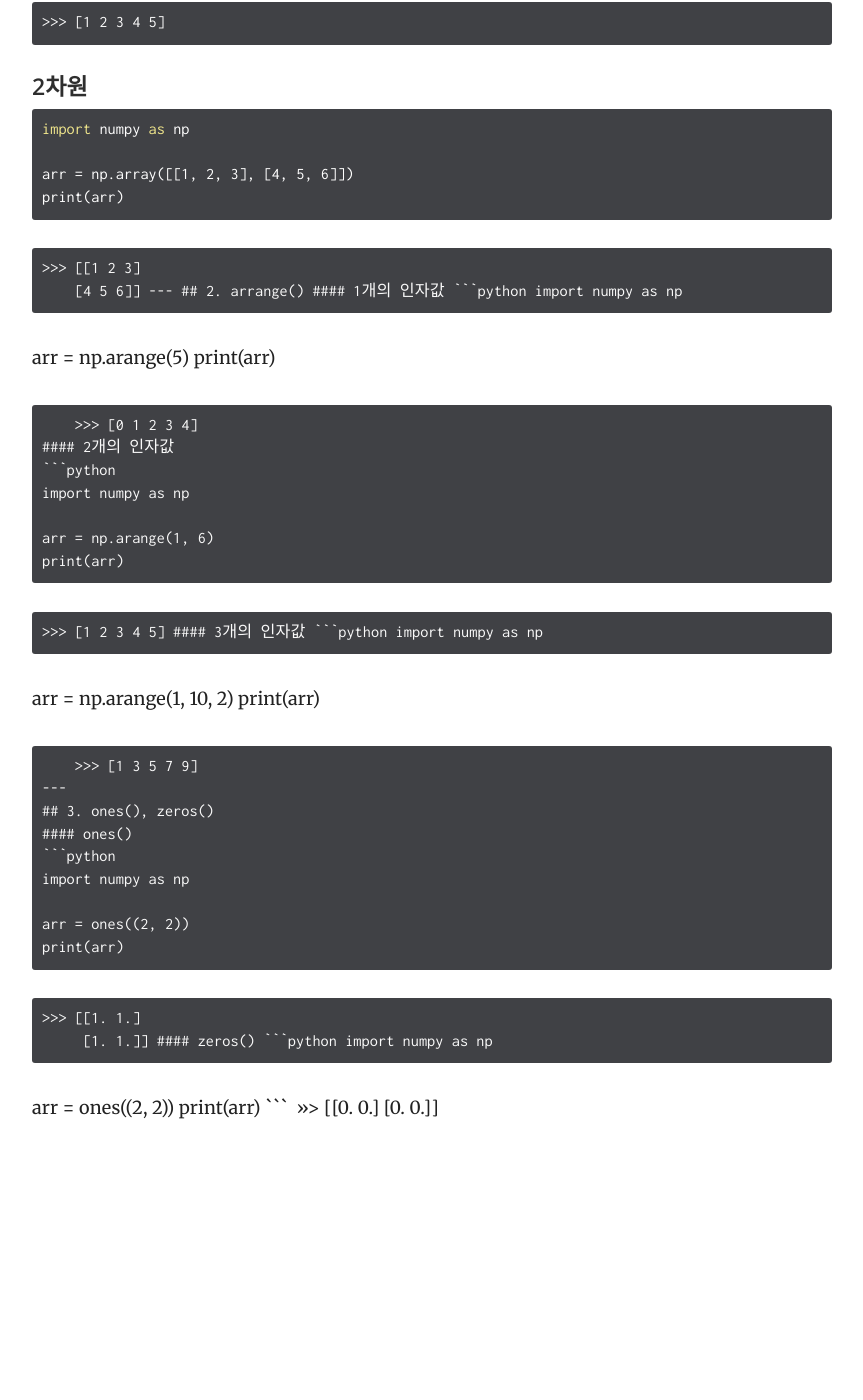
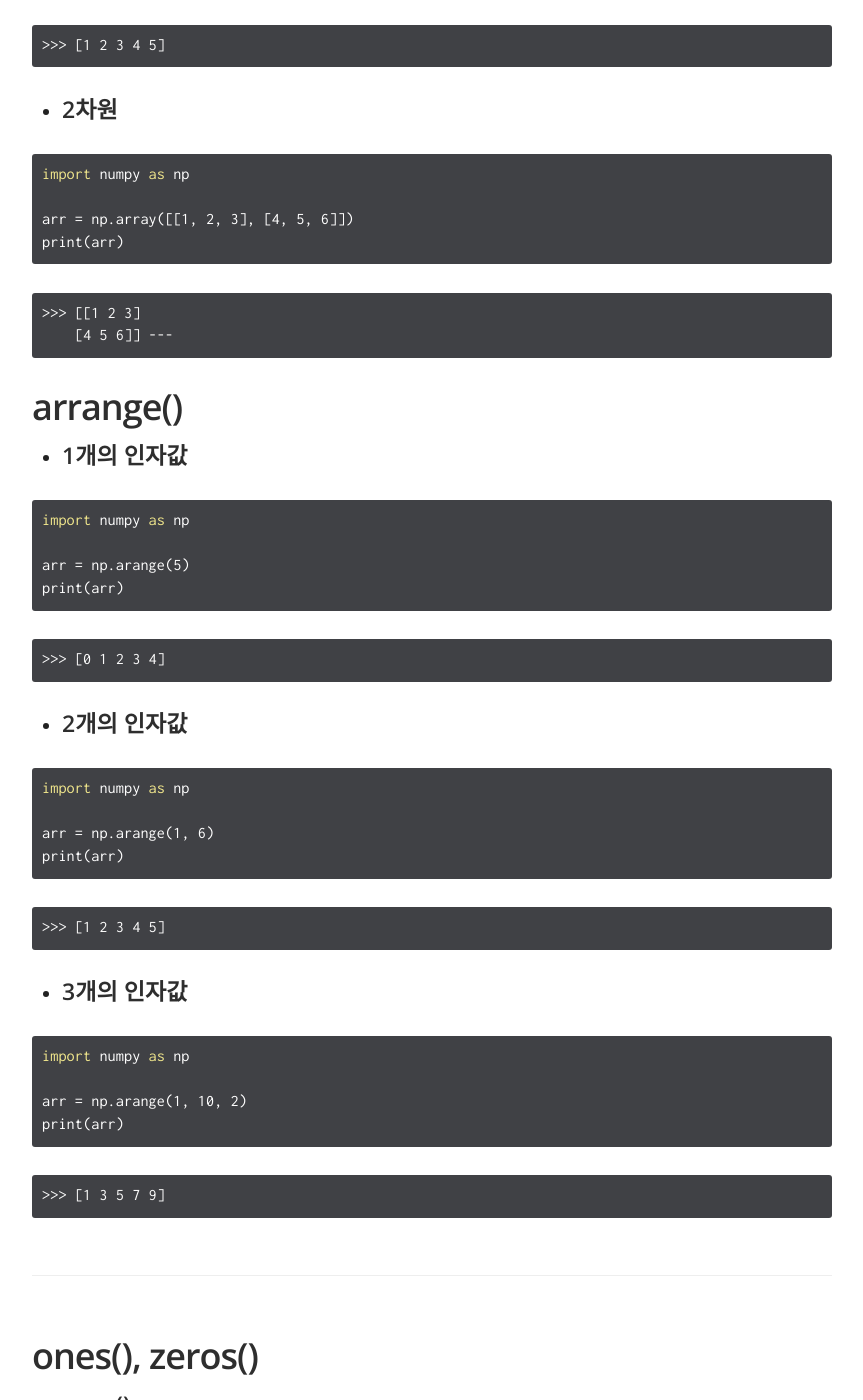
Before and after one commit to jongeunShin95/python-study, a Jekyll site: the page built from _docs/numpy/Create data.md, in a window 1280 px wide and 1400 px high, scrolled down 517 px. Shown: the whole window, without its empty margins (358-1221 px from the left). Built offline with Jekyll 4.4.1, drawn with Linux system fonts in a browser that asks for light colours; before the commit the page ends 1692 px from its top, so only the background shows below that; some of the changed text lies outside the part shown.

Commit message:
overview and create data

````diff
--- a/_docs/numpy/Create data.md
+++ b/_docs/numpy/Create data.md
@@ -5,9 +5,10 @@ order: 2
 ---
 
 ---
-## 1. array()
+## array()
 
-#### 1차원
+* #### 1차원
+
 ```python
 import numpy as np
 
@@ -16,7 +17,8 @@ print(arr)
 ```
     >>> [1 2 3 4 5]
 
-#### 2차원
+* #### 2차원
+
 ```python
 import numpy as np
 
@@ -26,8 +28,11 @@ print(arr)
     >>> [[1 2 3]
         [4 5 6]]
 ---
-## 2. arrange()
-#### 1개의 인자값
+
+## arrange()
+
+* #### 1개의 인자값
+
 ```python
 import numpy as np
 
@@ -35,7 +40,9 @@ arr = np.arange(5)
 print(arr)
 ```
     >>> [0 1 2 3 4]
-#### 2개의 인자값
+
+* #### 2개의 인자값
+
 ```python
 import numpy as np
 
@@ -43,7 +50,9 @@ arr = np.arange(1, 6)
 print(arr)
 ```
     >>> [1 2 3 4 5]
-#### 3개의 인자값
+
+* #### 3개의 인자값
+
 ```python
 import numpy as np
 
@@ -51,9 +60,12 @@ arr = np.arange(1, 10, 2)
 print(arr)
 ```
     >>> [1 3 5 7 9]
+
 ---
-## 3. ones(), zeros()
-#### ones()
+## ones(), zeros()
+
+* #### ones()
+
 ```python
 import numpy as np
 
@@ -62,7 +74,9 @@ print(arr)
 ```
     >>> [[1. 1.]
          [1. 1.]]
-#### zeros()
+
+* #### zeros()
+
 ```python
 import numpy as np
 
````
Also changed, not shown: _docs/numpy/Overview.md (+0 -2 lines).
